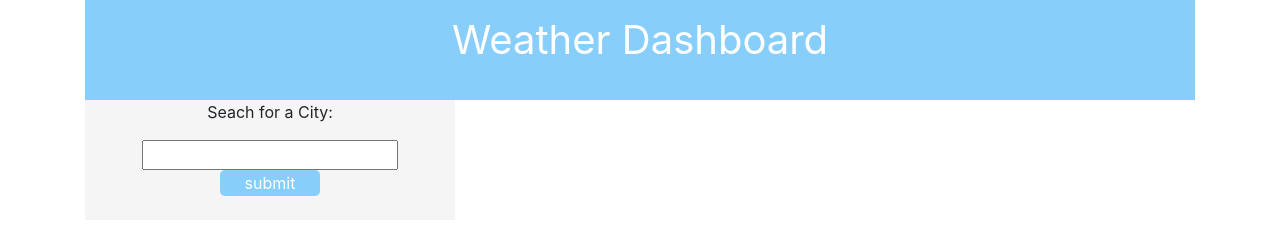
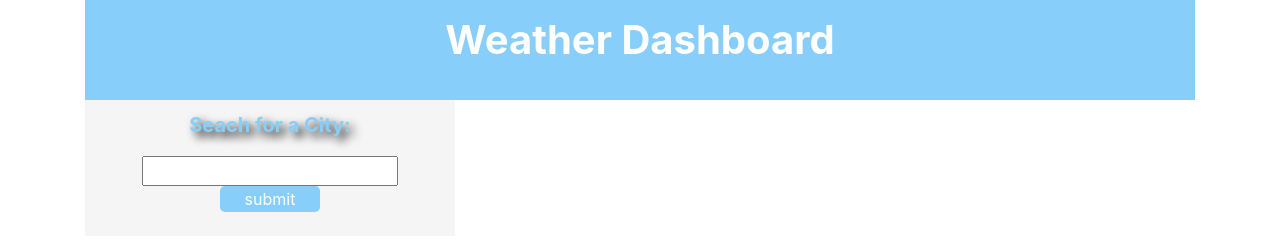
Before and after one commit to tiroxxx/weatherDashboard, a plain HTML site: page index.html in a window 1280 px wide. Drawn offline with nearby package versions, Linux system fonts and the light colour scheme.

Commit message:
almost done with css

```diff
--- a/assets/css/style.css
+++ b/assets/css/style.css
@@ -9,6 +9,7 @@ header {
     font-size: 40px;
     color: white;
     margin: 0;
+    font-weight: bold;
 }
 
 .button {
@@ -20,6 +21,17 @@ header {
 
 .forecast-divs {
     background-color: lightskyblue;
+    margin: 10px;
+    border-radius: 10px;
+    color: white;
+}
+
+#form-label {
+    padding-top: 10px;
+    font-size: 20px;
+    color: lightskyblue;
+    font-weight: bolder;
+    text-shadow:5px 5px 10px black;
 }
 
 #button-area {
```
